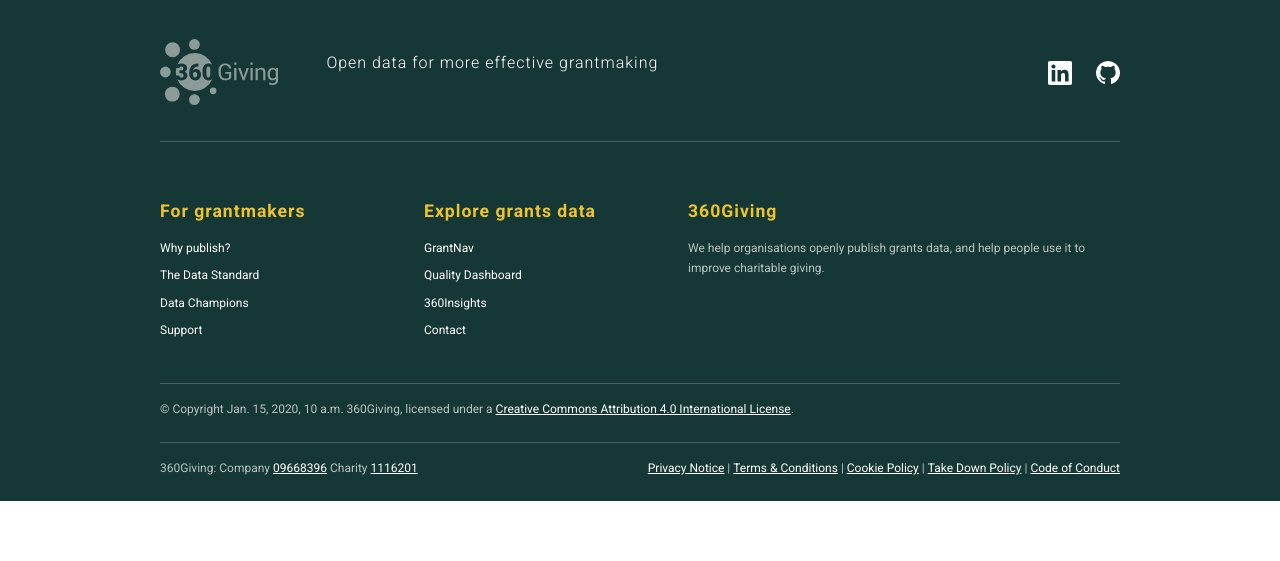
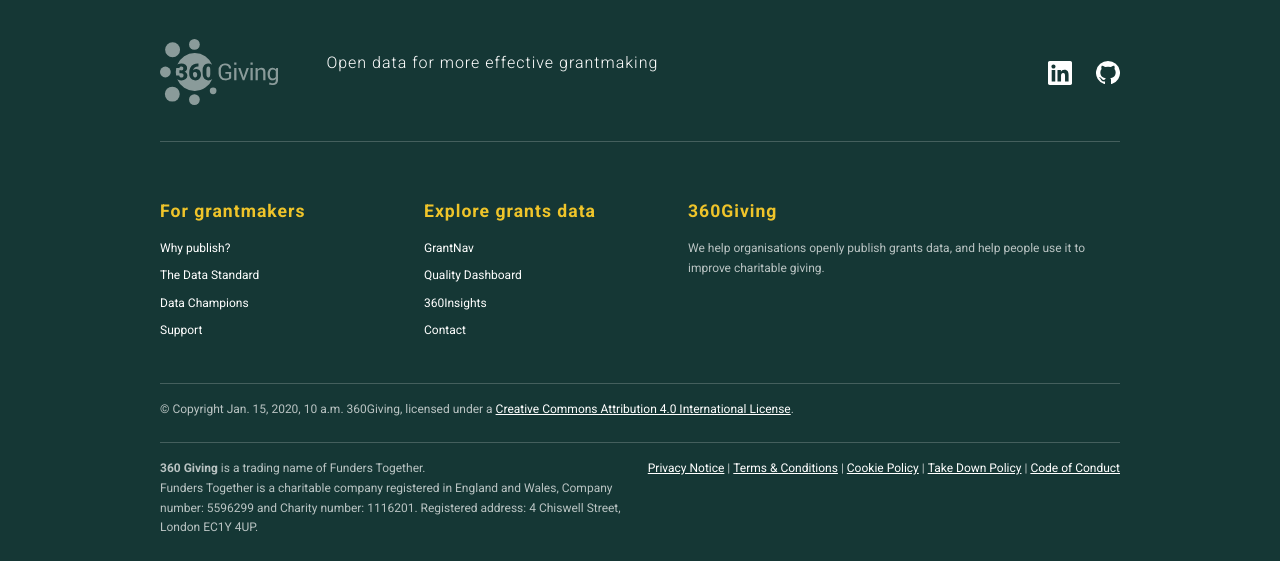
Before and after one commit to ThreeSixtyGiving/registry, a Django app: template registry/ui/templates/index.html in a window 1280 px wide. Shown: the part 1314-1875 px from the top of the page. Before the commit the page ends 1815 px from the top, so only its background shows below. Run offline with Django 4.2, Linux system fonts and the light colour scheme; the template is opened without the code that fills it: most values are stand-ins (such as "Sample title", 1, 10 or a date in 2020); grey boxes marked "Sample" are stand-in pictures.

Commit message:
registry: ui: templates: index: fix company info

```diff
--- a/registry/ui/templates/index.html
+++ b/registry/ui/templates/index.html
@@ -361,9 +361,10 @@
   </div>
   <div class="footer__row wrapper footer__small-print">
     <div class="footer__column-2">
-      <p>360Giving:
-        Company <a href="https://find-and-update.company-information.service.gov.uk/company/09668396">09668396</a>
-        Charity <a href="https://register-of-charities.charitycommission.gov.uk/charity-details/?regId=1116201&subId=0">1116201</a>
+      <p>
+        <strong>360 Giving</strong> is a trading name of Funders Together.
+        <br>Funders Together is a charitable company registered in England and Wales, Company number: 5596299 and Charity number: 1116201.
+        Registered address: 4 Chiswell Street, London EC1Y 4UP.
       </p>
     </div>
     <div class="footer__column-2 footer__policy-links">
```
